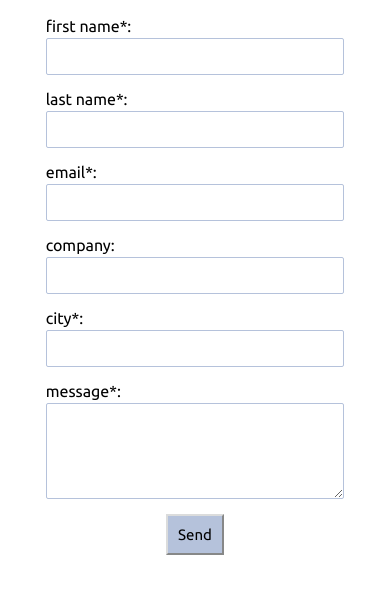
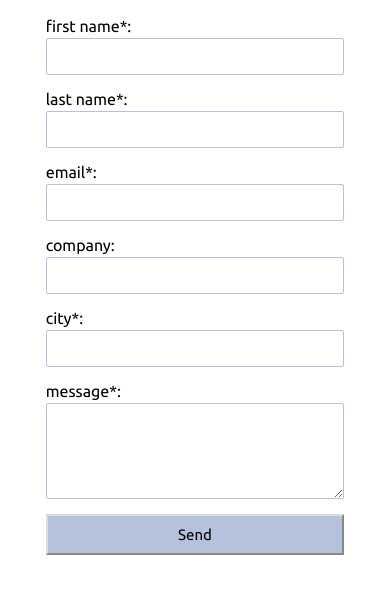
Before and after one commit to MimJS/vezdekod_web, a plain HTML site: page 20/index.html in a window 390 px wide. Shown: the part 95-688 px from the top of the page. Drawn offline with Linux system fonts and the light colour scheme.

Commit message:
Add files via upload

```diff
--- a/20/css/index.css
+++ b/20/css/index.css
@@ -15,6 +15,9 @@
     .form_block .form_input span {
         margin-right: 10px !important;
         width: 100% !important;
+    }
+    form button {
+        width: 100%;
     }
 }
 
```
